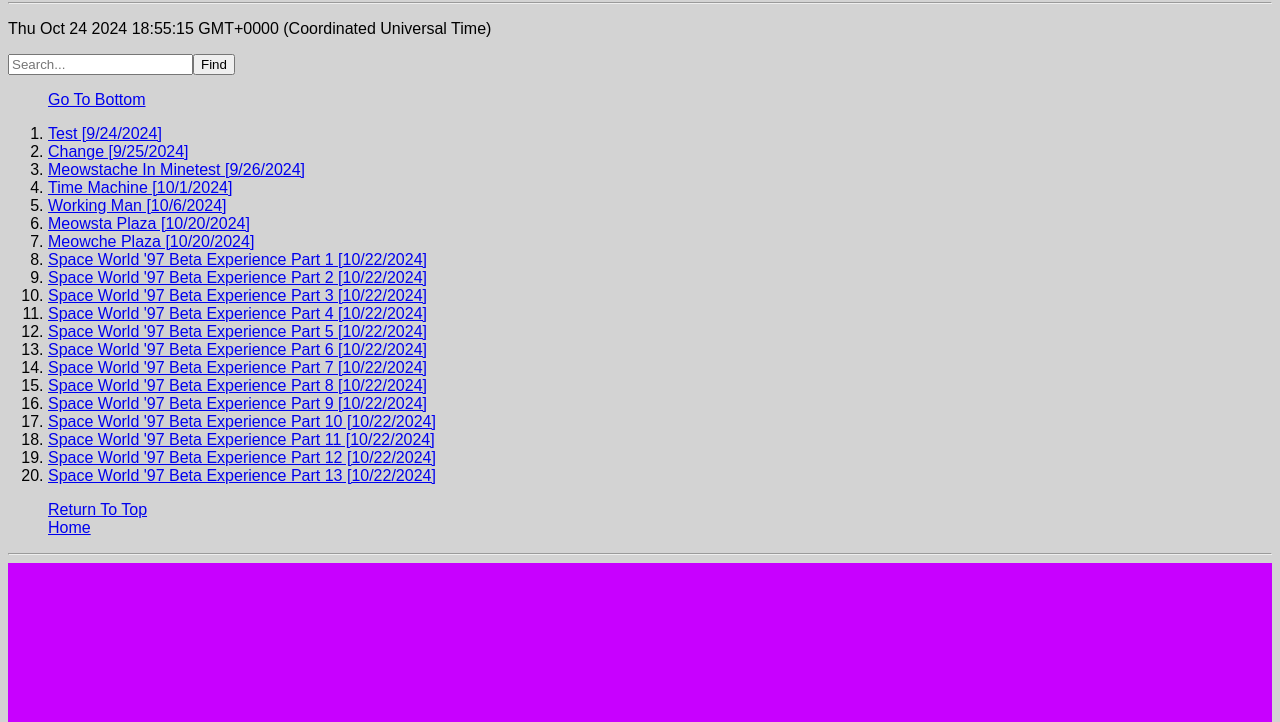
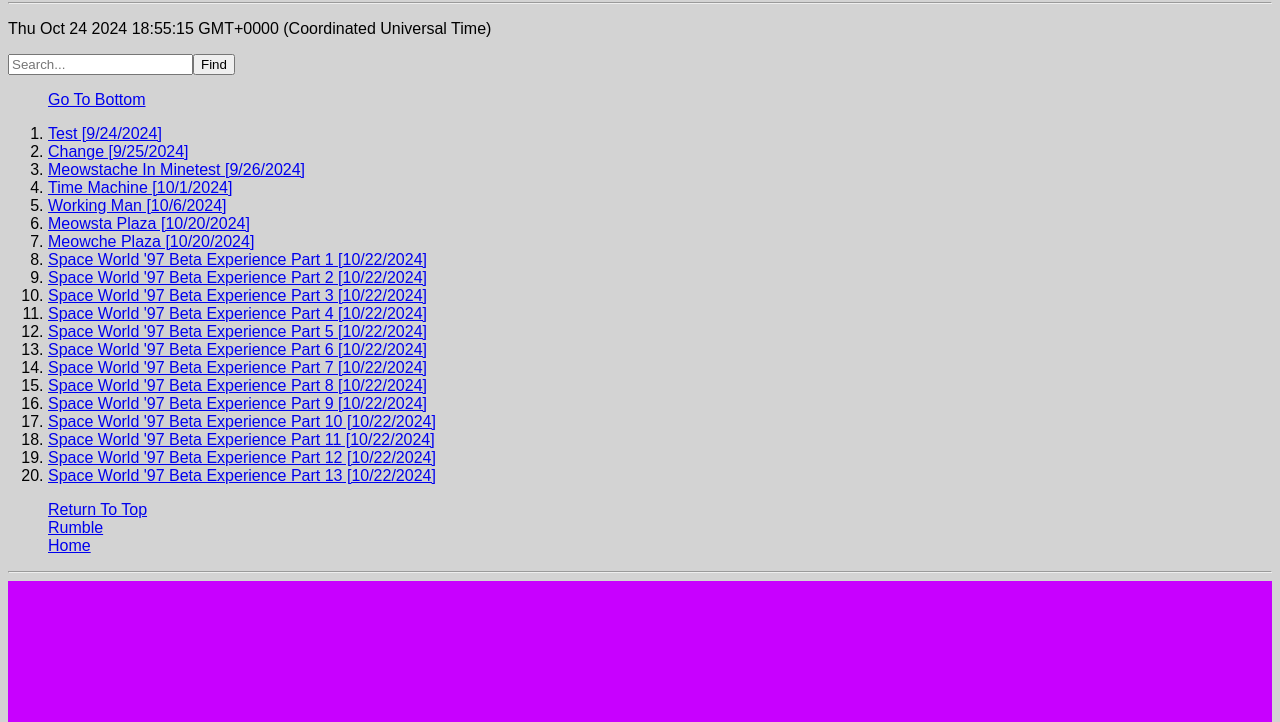
Before and after one commit to Freefworks/TEE-Videos, a plain HTML site: page index.html in a window 1280 px wide. Shown: the part 78-800 px from the top of the page. Drawn offline with Linux system fonts and the light colour scheme.

Commit message:
Add files via upload

```diff
--- a/index.html
+++ b/index.html
@@ -40,6 +40,7 @@
 </ol>
 <ul>
 <li><a href="#top" id="bottom">Return To Top</a></li>
+<li><a href="https://rumble.com/c/Meowstache">Rumble</a></li>
 <li><a href="https://the-era-entresol.pages.dev/">Home</a></li>
 </ul>
 <hr>
```
